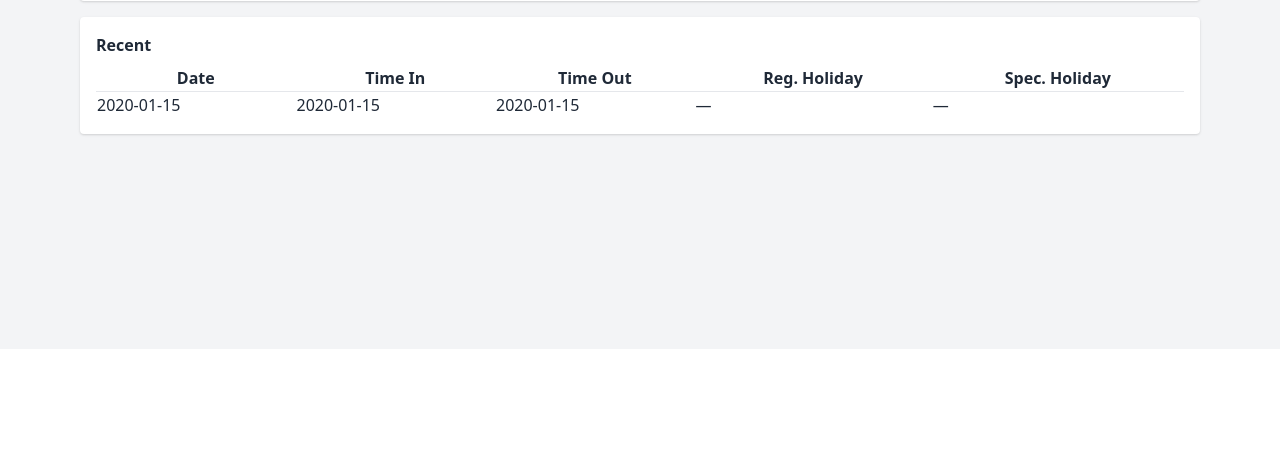
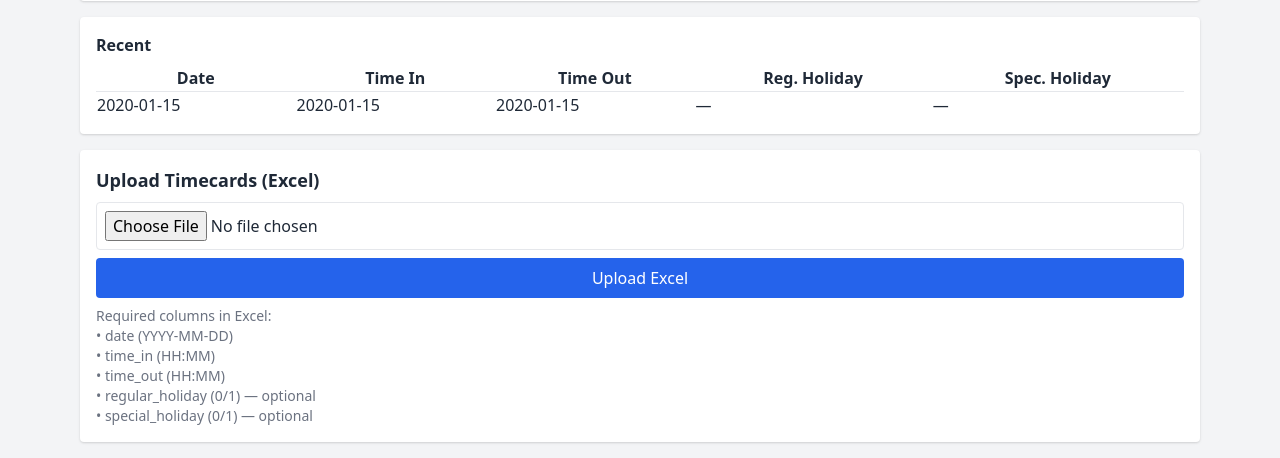
Before and after one commit to abicedelacruz/ABIC, a Flask app: page /admin/employee/1/timecards in a window 1280 px wide. Shown: the part 451-909 px from the top of the page. Before the commit the page ends 589 px from the top, so only its background shows below. Run offline with Flask 2, Linux system fonts and the light colour scheme; the visitor is signed in with stand-in values (Sample User, id 1); tables that the repository leaves empty hold one stand-in row (values such as "Sample post"); some libraries are stand-ins or nearby versions.

Commit message:
Update admin_timecards.html

```diff
--- a/templates/admin_timecards.html
+++ b/templates/admin_timecards.html
@@ -72,5 +72,30 @@
         </tbody>
     </table>
 </div>
+<!-- EXCEL UPLOAD SECTION -->
+<div class="bg-white p-4 rounded shadow mt-4">
+    <h3 class="font-semibold text-lg">Upload Timecards (Excel)</h3>
+
+    <form action="{{ url_for('upload_timecards', emp_id=emp['id']) }}"
+          method="post" enctype="multipart/form-data"
+          class="grid grid-cols-1 gap-2 mt-2">
+
+        <input type="file" name="excel_file" accept=".xlsx,.xls"
+               class="p-2 border rounded" required>
+
+        <button class="py-2 bg-blue-600 text-white rounded">
+            Upload Excel
+        </button>
+    </form>
+
+    <p class="text-gray-500 text-sm mt-2">
+        Required columns in Excel:
+        <br>• date (YYYY-MM-DD)
+        <br>• time_in (HH:MM)
+        <br>• time_out (HH:MM)
+        <br>• regular_holiday (0/1) — optional
+        <br>• special_holiday (0/1) — optional
+    </p>
+</div>
 
 {% endblock %}
```
